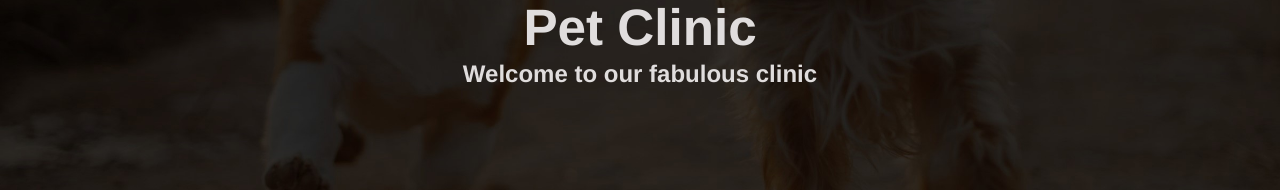
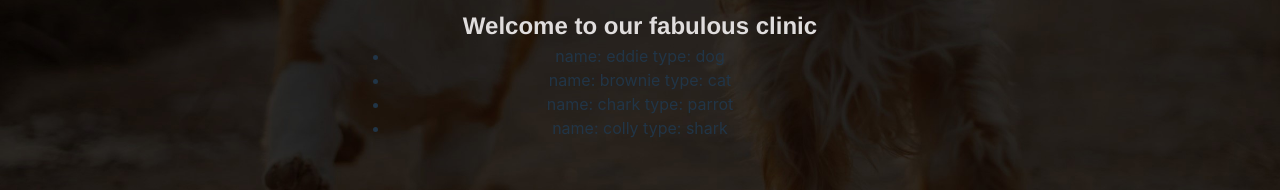
Before and after one commit to gfa-cc-after/Avengers_PET_Clinic, a React (Vite) app in the folder Pet-Clinic-Frontend/: page / in a window 1280 px wide. Shown: the part 488-678 px from the top of the page. Built offline with nearby package versions, Linux system fonts and the light colour scheme; no server answers.

Commit message:
rendering simple list of pets

```diff
--- /dev/null
+++ b/Pet-Clinic-Frontend/src/components/Pet.tsx
@@ -0,0 +1,11 @@
+function Pet({ name, type }) {
+  return (
+    <>
+      <li>
+        name: {name} type: {type}
+      </li>
+    </>
+  );
+}
+
+export default Pet;
--- /dev/null
+++ b/Pet-Clinic-Frontend/src/components/Pets.tsx
@@ -0,0 +1,36 @@
+import Pet from "./Pet";
+
+export const Pets = () => {
+  const pets = [
+    {
+      id: 1,
+      name: "eddie",
+      type: "dog",
+    },
+    {
+      id: 2,
+      name: "brownie",
+      type: "cat",
+    },
+    {
+      id: 3,
+      name: "chark",
+      type: "parrot",
+    },
+    {
+      id: 4,
+      name: "colly",
+      type: "shark",
+    },
+  ];
+
+  return (
+    <div>
+      <ul>
+        {pets.map((pet) => (
+          <Pet key={pet.id} name={pet.name} type={pet.type} />
+        ))}
+      </ul>
+    </div>
+  );
+};
--- a/Pet-Clinic-Frontend/src/pages/Landing.tsx
+++ b/Pet-Clinic-Frontend/src/pages/Landing.tsx
@@ -1,11 +1,11 @@
-import './Landing.css';
+import "./Landing.css";
 import clinicImage from "../images/petclinic.png";
-import { useLocation } from 'react-router-dom';
+import { useLocation } from "react-router-dom";
+import { Pets } from "../components/Pets";
 
 const Landing = () => {
   const location = useLocation();
   const error = location.state?.error;
-
 
   return (
     <>
@@ -13,6 +13,7 @@ const Landing = () => {
       <img src={clinicImage} alt="Clinic" className="clinic-image" />
       <h1 className="h1">Pet Clinic</h1>
       <h2 className="h2">Welcome to our fabulous clinic</h2>
+      <Pets />
     </>
   );
 };
```
